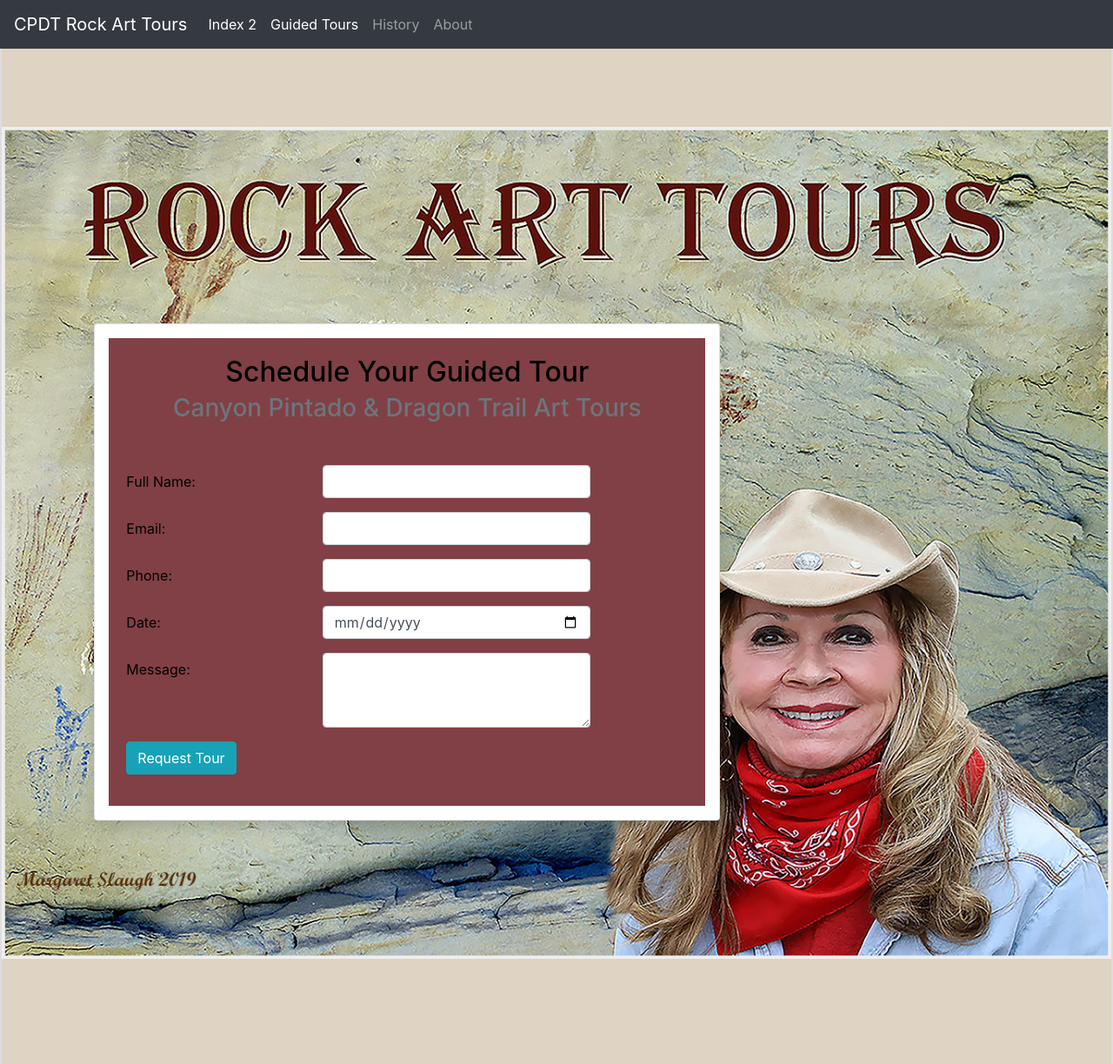
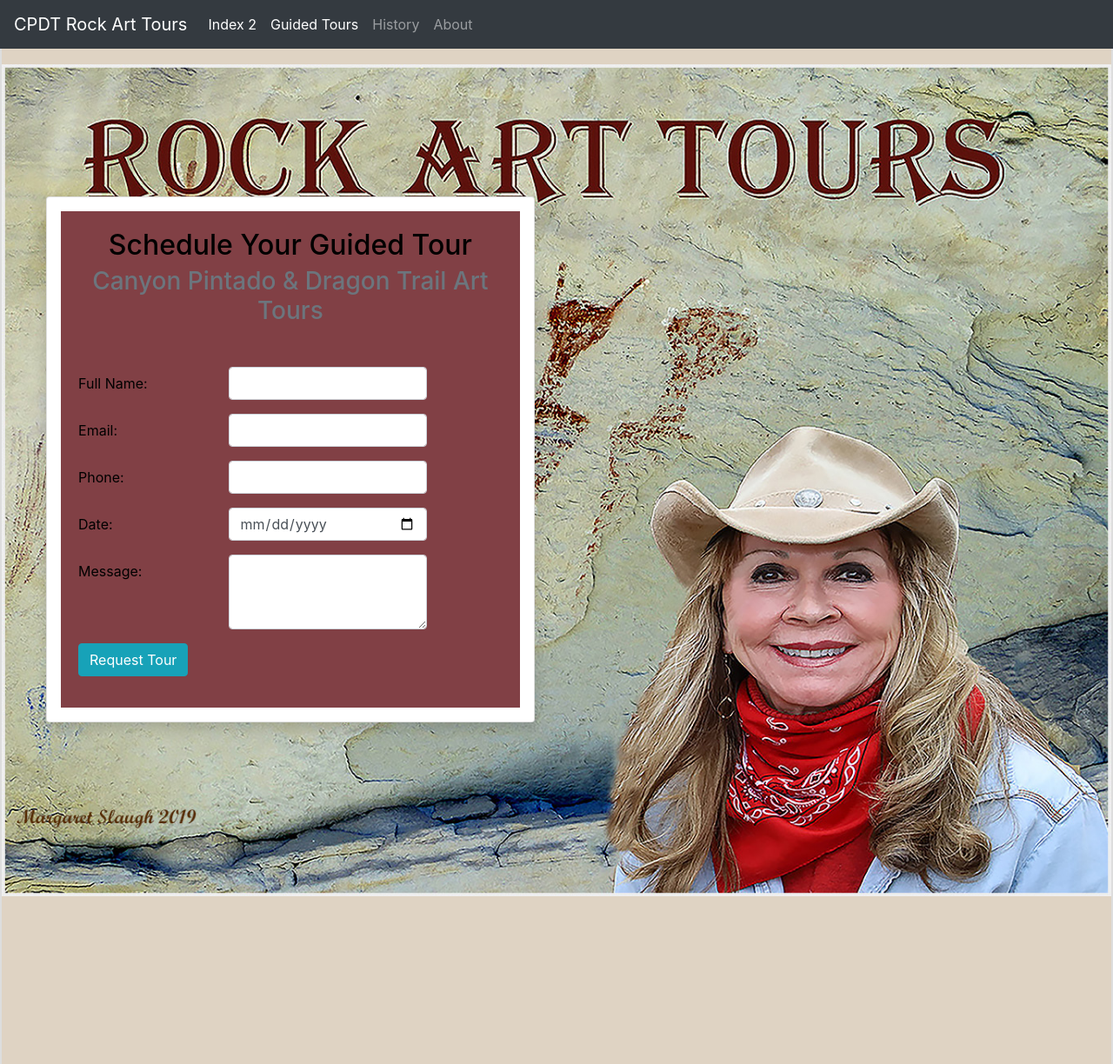
Before and after one commit to Clients/CPDTRockArtTours, a Jekyll site: the page built from index.html, in a window 1280 px wide and 1224 px high. Shown: the whole window at 87% size. Built offline with Jekyll 4.4.1, drawn with Linux system fonts in a browser that asks for light colours; nearby versions of some CDN libraries.

Commit message:
update schedule tour form

```diff
--- a/_includes/Schedule-Tour.html
+++ b/_includes/Schedule-Tour.html
@@ -1,7 +1,7 @@
 <div class="d-flex justify-content-around">
   <div class="container py-5">
     <div class="row">
-      <div class="card shadow p-3 mb-3 bg-SW6183 rounded" style="width: 45rem;">
+      <div class="card shadow p-3 mb-3 bg-SW6183 rounded" >
         <div class="card-body booking">
           <h2 class="card-title text-center">Schedule Your Guided Tour</h2>
           <h3 class="card-subtitle text-center mb-2 text-muted">Canyon Pintado & Dragon Trail Art Tours</h3>
--- a/assets/css/style.css
+++ b/assets/css/style.css
@@ -17,20 +17,47 @@ article{
   min-height: 650px;
 }
 .hp-form{
-  margin-top: 300px;
+  margin-top: 25px;
+}
 
-  overflow: hidden;
+/* Large devices (desktops, 992px and up) */
+@media (min-width: 992px) {
+  .hp-form{
+    margin-top: 125px;
+    position: fixed;
   }
   .guide{
     min-height: 1200px;
     border-left: 2px solid #ddd;
     border-right: 2px solid #ddd;
-  background: url("../images/jayne.jpg") no-repeat 50% 50%;
+    background-image: url("../images/jayne.jpg");
     background-attachment: fixed;
     background-size: contain;
+    background-position: center;
+    background-position-y: 50px;
+    background-repeat: no-repeat;
+  }
+}
 
-  overflow-y: hidden;
+/* Extra large devices (large desktops, 1200px and up) */
+@media (min-width: 1200px) {
+  .hp-form{
+    margin-top: 12%;
+    position: fixed;
   }
+  .guide{
+    min-height: 1200px;
+    border-left: 2px solid #ddd;
+    border-right: 2px solid #ddd;
+    background-image: url("../images/jayne.jpg");
+    background-attachment: fixed;
+    background-size: contain;
+    background-position: center;
+    background-position-y: 50px;
+    background-repeat: no-repeat;
+  }
+}
+
 /* Footer */
 .wn-footer {
   padding: 2rem 0;
@@ -75,7 +102,7 @@ color: #814045;
   color: /*rgba(255, 255, 255, 0.8);*/ #B85340;
   font-size: 60px;
   text-align: center;
-  padding-top: 5px;
+  padding-top: 40px;
   line-height: 100px;
 }
 /* Image for Parallax Section */
--- a/index.html
+++ b/index.html
@@ -1,11 +1,14 @@
 ---
 layout: default
 ---
-<div class="container-fluid guide">
-  <div class="row hp-form">
-    <div class="col-md-45 offset-md-1">
-        {% include Schedule-Tour.html %}
 
+<section class="homepage">
+  <div class="container-fluid guide">
+    <div class="row hp-form">
+      <div class="col-md-45 offset-md-1">
+          {% include Schedule-Tour.html %}
+
+      </div>
     </div>
   </div>
-</div>
+<section>
```
Also changed, not shown: 7 other files. Lines whose indentation alone changed are shown as unchanged.
